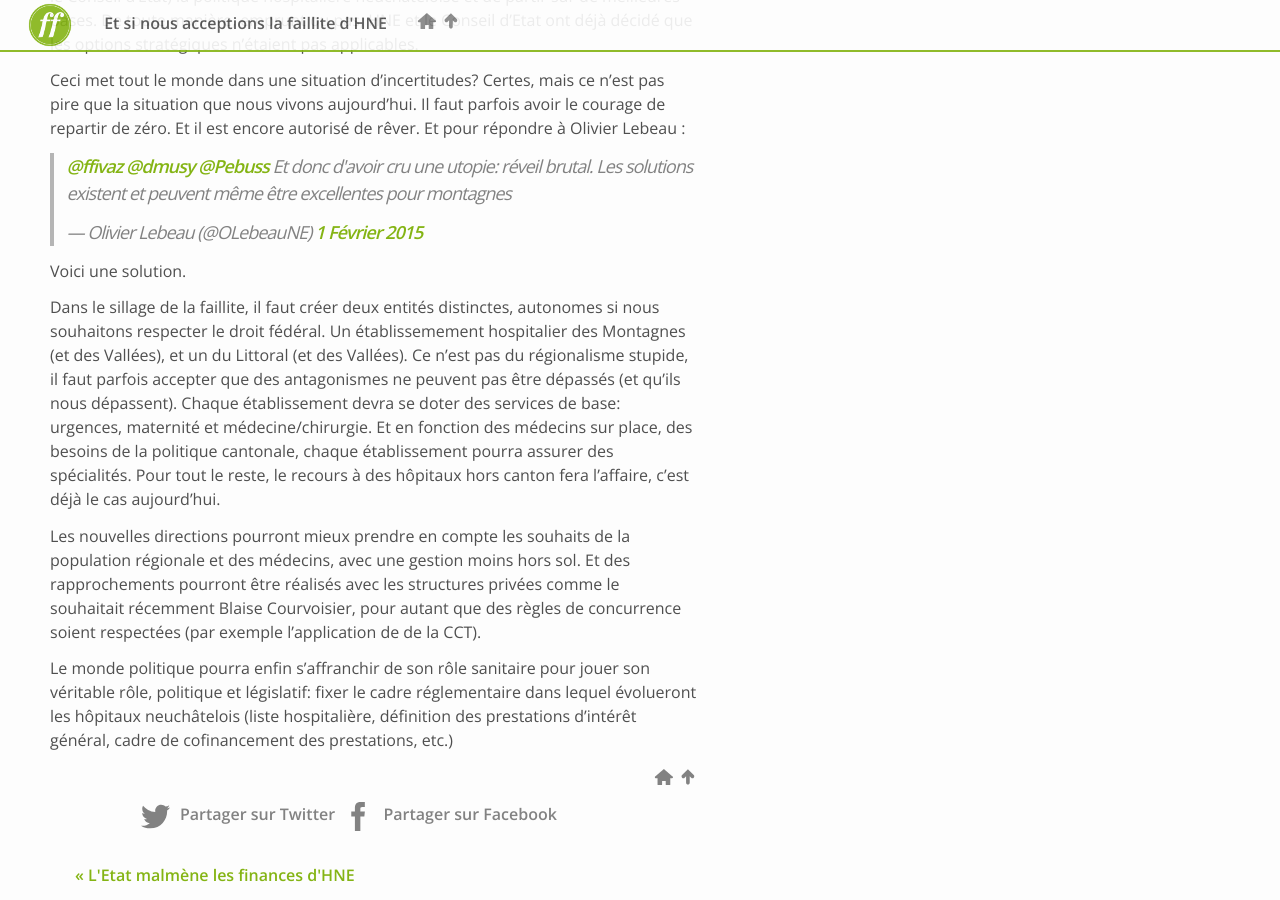
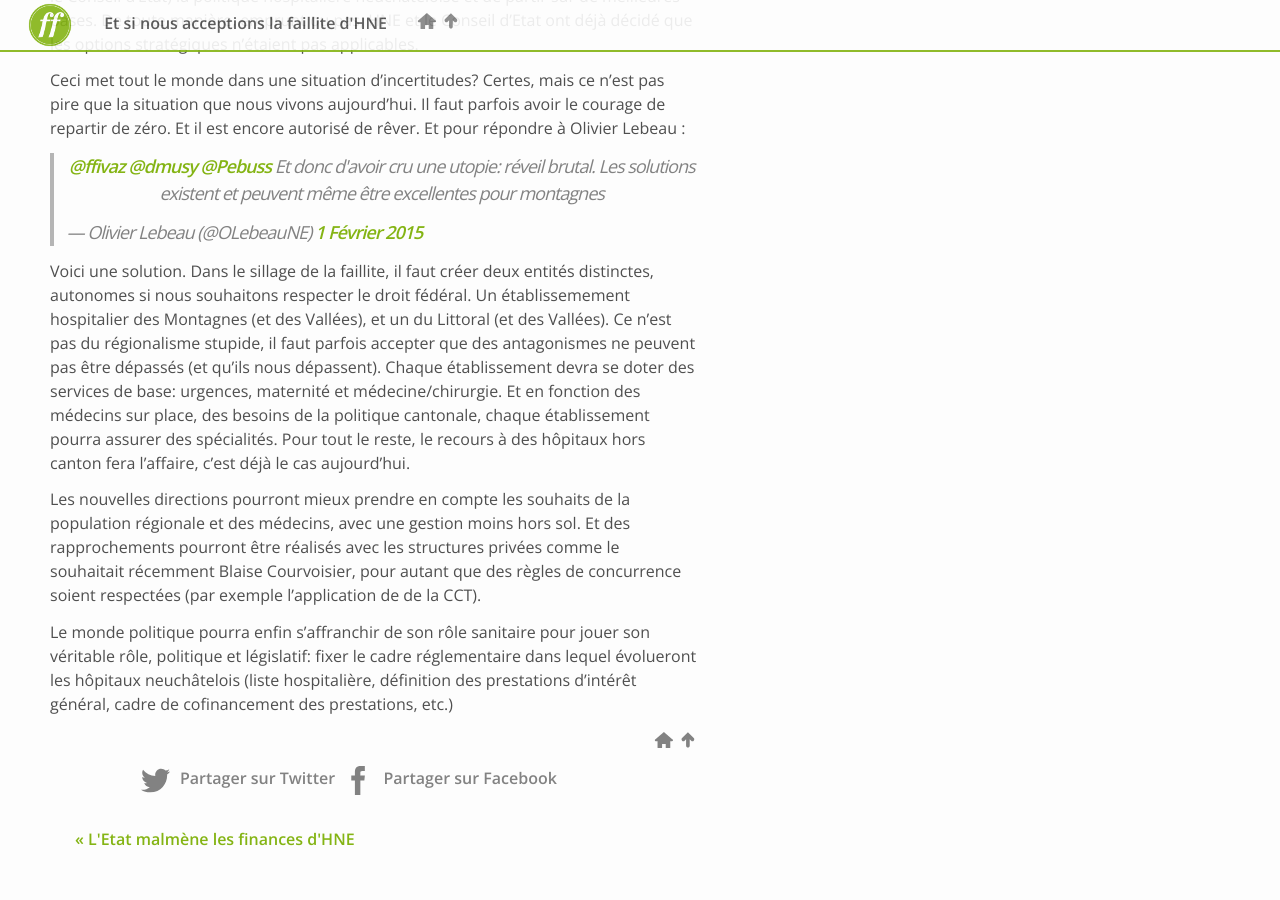
Before and after one commit to ffivaz/ffivaz.github.io, a Jekyll site: the page built from _posts/2015-02-01-et-si-nous-acceptions-la-faillite-de-HNE.markdown, in a window 1280 px wide and 900 px high, scrolled down 968 px. Built offline with Jekyll 4.4.1, drawn with Linux system fonts in a browser that asks for light colours; nearby versions of some CDN libraries; comment, search, counter and statistics services are not loaded.

Commit message:
Publication "Et si nous acceptions la faillite de HNE" ?

```diff
--- a/_posts/2015-02-01-et-si-nous-acceptions-la-faillite-de-HNE.markdown
+++ b/_posts/2015-02-01-et-si-nous-acceptions-la-faillite-de-HNE.markdown
@@ -25,12 +25,10 @@
 Ceci met tout le monde dans une situation d'incertitudes? Certes, mais ce n'est pas pire que la situation que nous vivons aujourd'hui.
 Il faut parfois avoir le courage de repartir de zéro. Et il est encore autorisé de rêver. Et pour répondre à Olivier Lebeau :
 
-<blockquote class="twitter-tweet" data-conversation="none" lang="fr"><p><a href="https://twitter.com/ffivaz">@ffivaz</a> <a href="https://twitter.com/dmusy">@dmusy</a> <a href="https://twitter.com/Pebuss">@Pebuss</a> Et donc d&#39;avoir cru une utopie: réveil brutal. Les solutions existent et peuvent même être excellentes pour montagnes</p>&mdash; Olivier Lebeau (@OLebeauNE) <a href="https://twitter.com/OLebeauNE/status/561796450448072704">1 Février 2015</a></blockquote>
+<blockquote class="twitter-tweet" data-conversation="none" lang="fr"><p style="text-align: center"><a href="https://twitter.com/ffivaz">@ffivaz</a> <a href="https://twitter.com/dmusy">@dmusy</a> <a href="https://twitter.com/Pebuss">@Pebuss</a> Et donc d&#39;avoir cru une utopie: réveil brutal. Les solutions existent et peuvent même être excellentes pour montagnes</p>&mdash; Olivier Lebeau (@OLebeauNE) <a href="https://twitter.com/OLebeauNE/status/561796450448072704">1 Février 2015</a></blockquote>
 <script async src="//platform.twitter.com/widgets.js" charset="utf-8"></script>
 
-Voici une solution.
-
-Dans le sillage de la faillite, il faut créer deux entités distinctes, autonomes si nous souhaitons respecter le droit fédéral. Un
+Voici une solution. Dans le sillage de la faillite, il faut créer deux entités distinctes, autonomes si nous souhaitons respecter le droit fédéral. Un
 établissemement hospitalier des Montagnes (et des Vallées), et un du Littoral (et des Vallées). Ce n'est pas du régionalisme stupide, il faut parfois accepter
 que des antagonismes ne peuvent pas être dépassés (et qu'ils nous dépassent). Chaque établissement devra se doter des services de
 base: urgences, maternité et médecine/chirurgie. Et en fonction des médecins sur place, des besoins de la politique cantonale,
```
